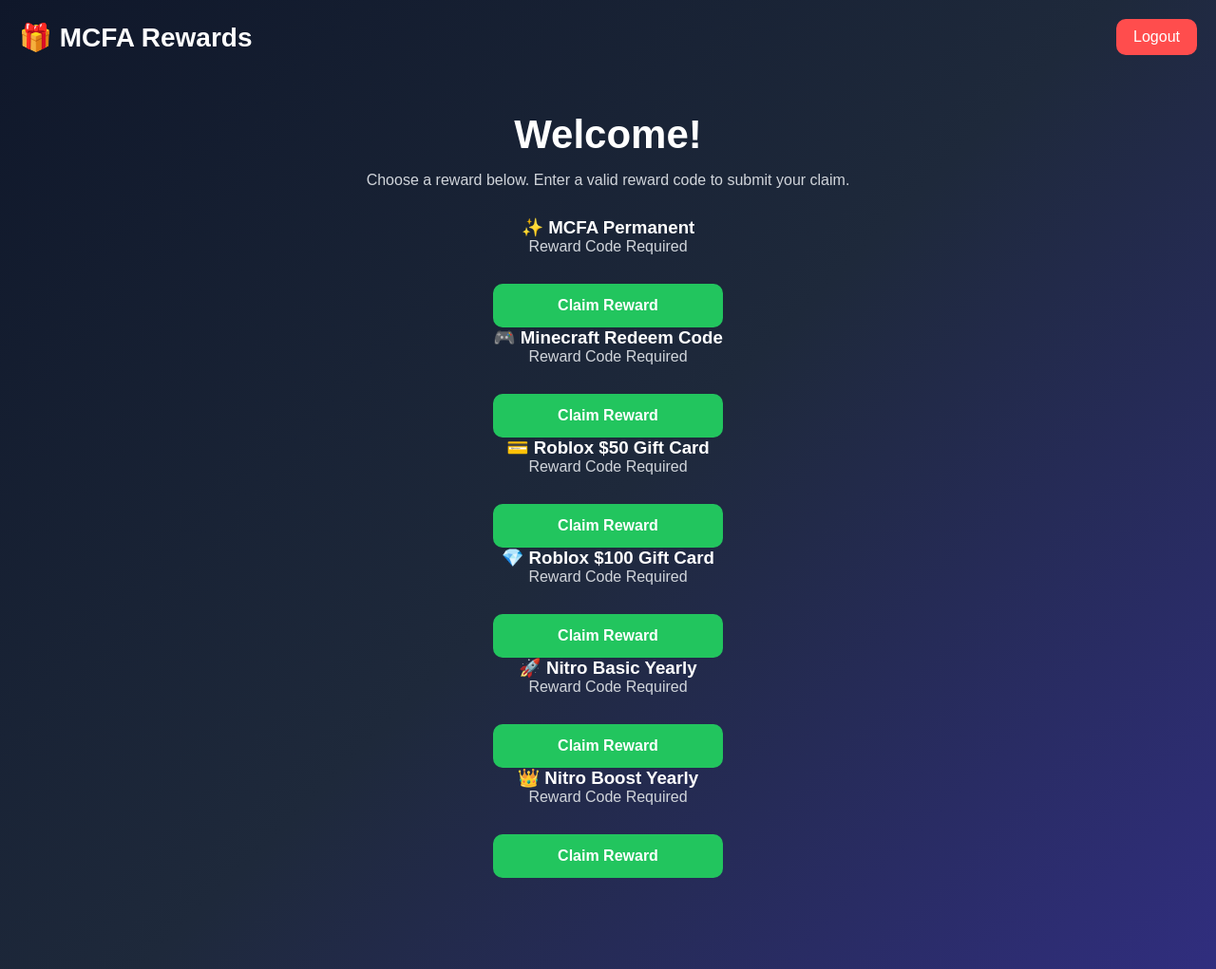
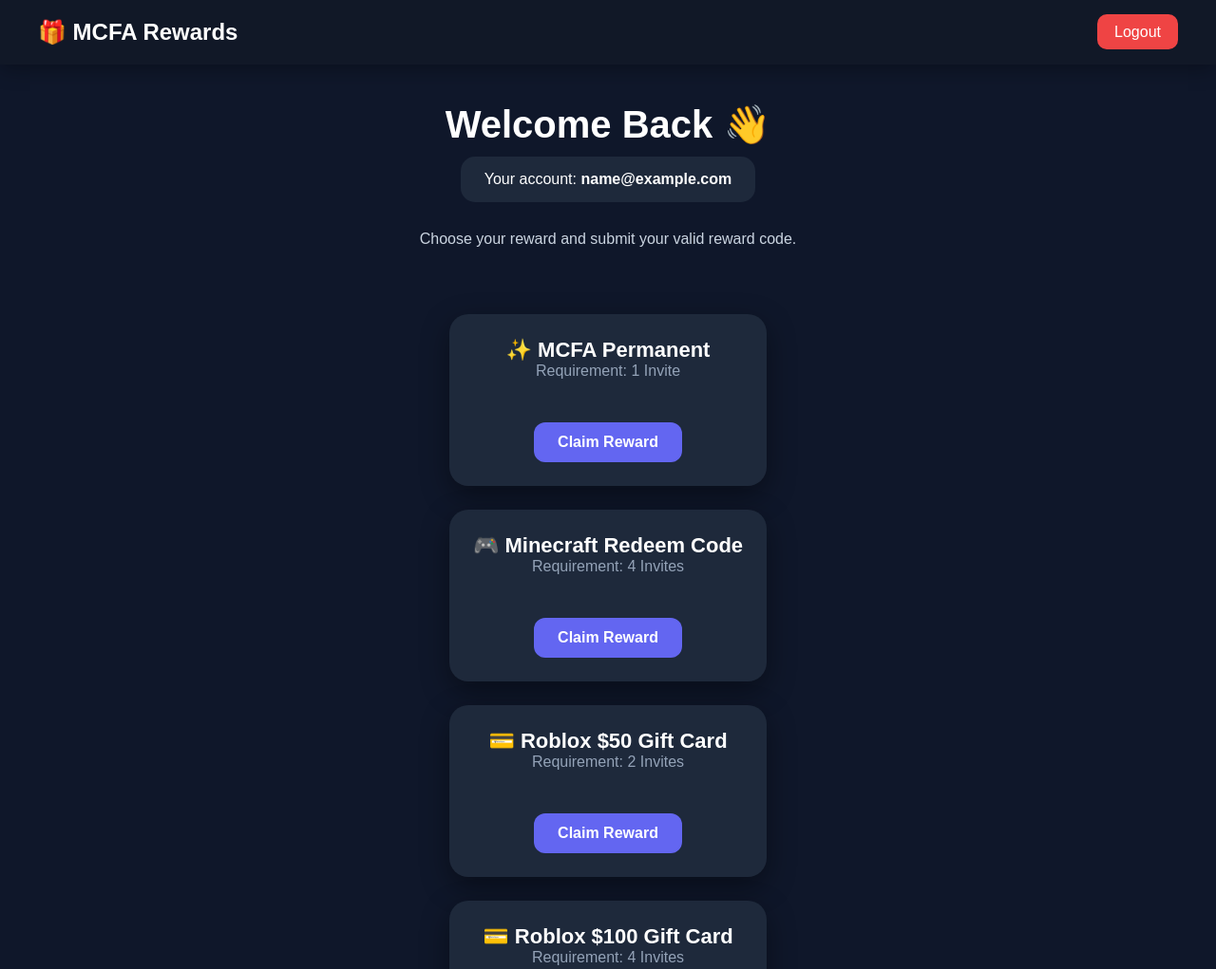
Before and after one commit to freemcacc726-oss/mcfa-rewards, a website: page dashboard.html in a window 1280 px wide. Shown: the top 1021 px of the page at 95% size. Drawn offline with Linux system fonts and the light colour scheme; sample sign-in values are in the browser's storage.

Commit message:
Update dashboard.html

```diff
--- a/dashboard.html
+++ b/dashboard.html
@@ -3,72 +3,349 @@
 <head>
 <meta charset="UTF-8">
 <meta name="viewport" content="width=device-width, initial-scale=1.0">
+
 <title>Dashboard | MCFA Rewards</title>
+
 <link rel="stylesheet" href="style.css">
+
+<style>
+
+body{
+    margin:0;
+    font-family:Arial, sans-serif;
+    background:#0f172a;
+    color:white;
+}
+
+
+header{
+    display:flex;
+    justify-content:space-between;
+    align-items:center;
+    padding:20px 40px;
+    background:#111827;
+    box-shadow:0 5px 20px rgba(0,0,0,.3);
+}
+
+
+.logo{
+    font-size:24px;
+    font-weight:bold;
+}
+
+
+.admin-btn{
+    background:#ef4444;
+    color:white;
+    padding:10px 18px;
+    border-radius:10px;
+    cursor:pointer;
+    text-decoration:none;
+}
+
+
+.hero{
+    padding:40px 20px;
+    text-align:center;
+}
+
+
+.hero h1{
+    font-size:40px;
+    margin-bottom:10px;
+}
+
+
+.hero p{
+    color:#cbd5e1;
+}
+
+
+.rewards{
+
+    display:grid;
+    grid-template-columns:
+    repeat(auto-fit,minmax(260px,1fr));
+
+    gap:25px;
+    margin-top:40px;
+
+}
+
+
+.card{
+
+    background:#1e293b;
+    padding:25px;
+    border-radius:20px;
+
+    box-shadow:
+    0 10px 30px rgba(0,0,0,.4);
+
+    transition:.3s;
+
+}
+
+
+.card:hover{
+
+    transform:translateY(-8px);
+
+    box-shadow:
+    0 15px 35px rgba(99,102,241,.4);
+
+}
+
+
+.card h3{
+
+    font-size:22px;
+
+}
+
+
+.card p{
+
+    color:#94a3b8;
+
+}
+
+
+.register-btn{
+
+    display:inline-block;
+
+    margin-top:15px;
+
+    background:#6366f1;
+
+    color:white;
+
+    padding:12px 25px;
+
+    border-radius:12px;
+
+    text-decoration:none;
+
+    cursor:pointer;
+
+    transition:.3s;
+
+}
+
+
+.register-btn:hover{
+
+    background:#818cf8;
+
+}
+
+
+.user-box{
+
+    background:#1e293b;
+
+    padding:15px 25px;
+
+    border-radius:15px;
+
+    margin-bottom:30px;
+
+    display:inline-block;
+
+}
+
+
+footer{
+
+    text-align:center;
+
+    padding:25px;
+
+    color:#94a3b8;
+
+}
+
+
+
+</style>
+
 </head>
+
+
 <body>
 
+
 <header>
-    <div class="logo">🎁 MCFA Rewards</div>
 
-    <a href="index.html" class="admin-btn">Logout</a>
+<div class="logo">
+🎁 MCFA Rewards
+</div>
+
+
+<div>
+
+<span id="username"></span>
+
+<a onclick="logout()" class="admin-btn">
+Logout
+</a>
+
+</div>
+
 </header>
+
+
 
 <section class="hero">
 
-    <h1>Welcome!</h1>
+
+<h1>
+Welcome Back 👋
+</h1>
+
+
+<div class="user-box">
+
+Your account:
+<b id="email">
+Loading...
+</b>
+
+</div>
+
 
 <p>
-        Choose a reward below. Enter a valid reward code to submit your claim.
+Choose your reward and submit your valid reward code.
 </p>
+
+
 
 <div class="rewards">
 
+
 <div class="card">
 <h3>✨ MCFA Permanent</h3>
-            <p>Reward Code Required</p>
-            <a href="claim.html" class="register-btn">Claim Reward</a>
+<p>Requirement: 1 Invite</p>
+<a onclick="claim('MCFA Permanent')" class="register-btn">
+Claim Reward
+</a>
 </div>
+
+
 
 <div class="card">
 <h3>🎮 Minecraft Redeem Code</h3>
-            <p>Reward Code Required</p>
-            <a href="claim.html" class="register-btn">Claim Reward</a>
+<p>Requirement: 4 Invites</p>
+<a onclick="claim('Minecraft Redeem Code')" class="register-btn">
+Claim Reward
+</a>
 </div>
+
+
 
 <div class="card">
 <h3>💳 Roblox $50 Gift Card</h3>
-            <p>Reward Code Required</p>
-            <a href="claim.html" class="register-btn">Claim Reward</a>
+<p>Requirement: 2 Invites</p>
+<a onclick="claim('Roblox $50 Gift Card')" class="register-btn">
+Claim Reward
+</a>
 </div>
 
+
+
 <div class="card">
-            <h3>💎 Roblox $100 Gift Card</h3>
-            <p>Reward Code Required</p>
-            <a href="claim.html" class="register-btn">Claim Reward</a>
+<h3>💳 Roblox $100 Gift Card</h3>
+<p>Requirement: 4 Invites</p>
+<a onclick="claim('Roblox $100 Gift Card')" class="register-btn">
+Claim Reward
+</a>
 </div>
 
+
+
 <div class="card">
-            <h3>🚀 Nitro Basic Yearly</h3>
-            <p>Reward Code Required</p>
-            <a href="claim.html" class="register-btn">Claim Reward</a>
+<h3>💎 Nitro Basic Yearly</h3>
+<p>Requirement: 2 Invites</p>
+<a onclick="claim('Nitro Basic Yearly')" class="register-btn">
+Claim Reward
+</a>
 </div>
+
+
 
 <div class="card">
 <h3>👑 Nitro Boost Yearly</h3>
-            <p>Reward Code Required</p>
-            <a href="claim.html" class="register-btn">Claim Reward</a>
+<p>Requirement: 4 Invites</p>
+<a onclick="claim('Nitro Boost Yearly')" class="register-btn">
+Claim Reward
+</a>
 </div>
+
+
 
 </div>
 
+
 </section>
 
+
+
 <footer>
+
 © 2026 MCFA Rewards • All Rights Reserved
+
 </footer>
 
-<script src="script.js"></script>
+
+
+
+<script>
+
+
+let user = JSON.parse(localStorage.getItem("user"));
+
+
+if(!user){
+
+window.location.href="index.html";
+
+}
+
+else{
+
+document.getElementById("email").innerText =
+user.email || "User";
+
+}
+
+
+
+function claim(reward){
+
+localStorage.setItem(
+"selectedReward",
+reward
+);
+
+window.location.href="claim.html";
+
+}
+
+
+
+function logout(){
+
+localStorage.removeItem("user");
+
+window.location.href="index.html";
+
+}
+
+
+
+</script>
+
 
 </body>
 </html>
```
Lines whose indentation alone changed are shown as unchanged.
